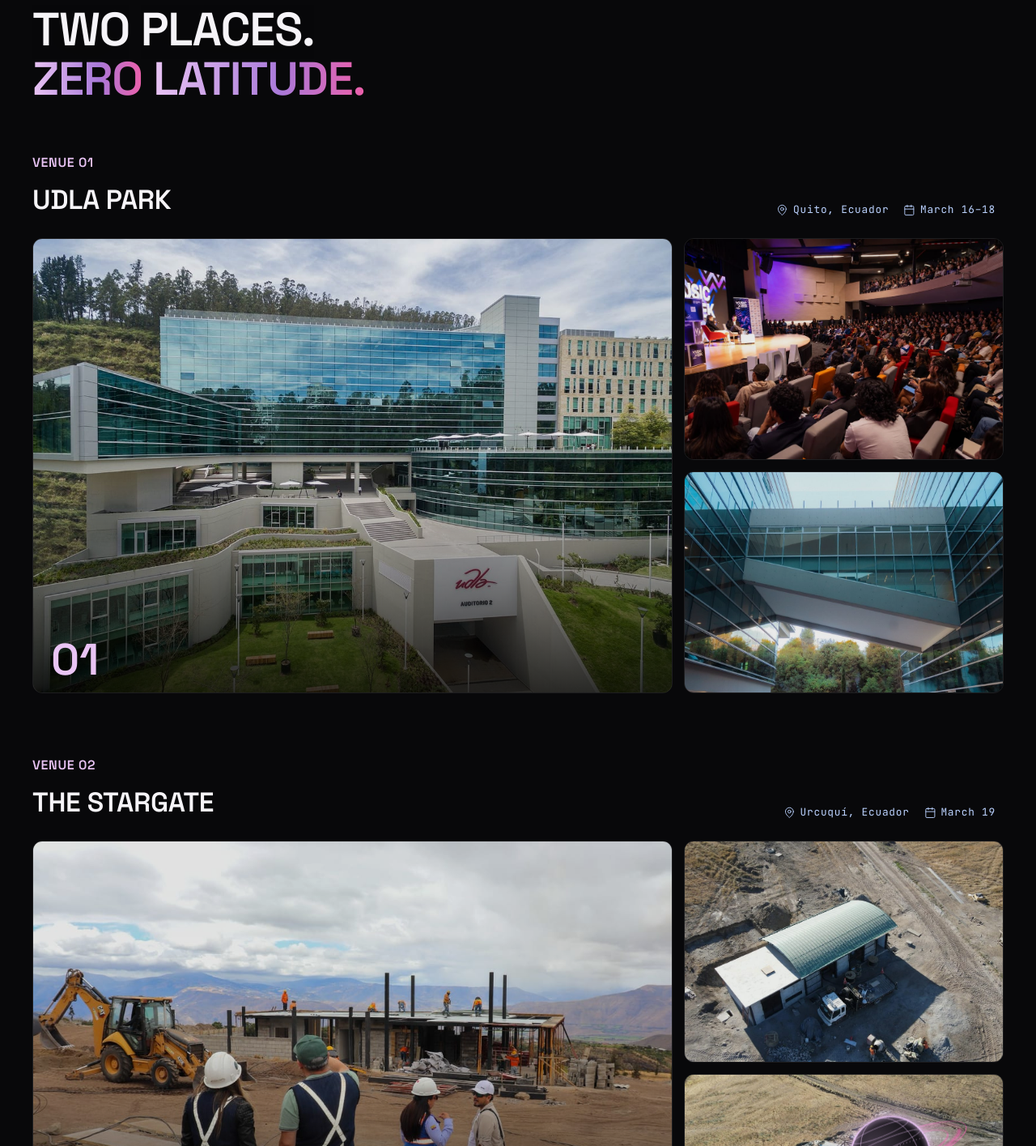
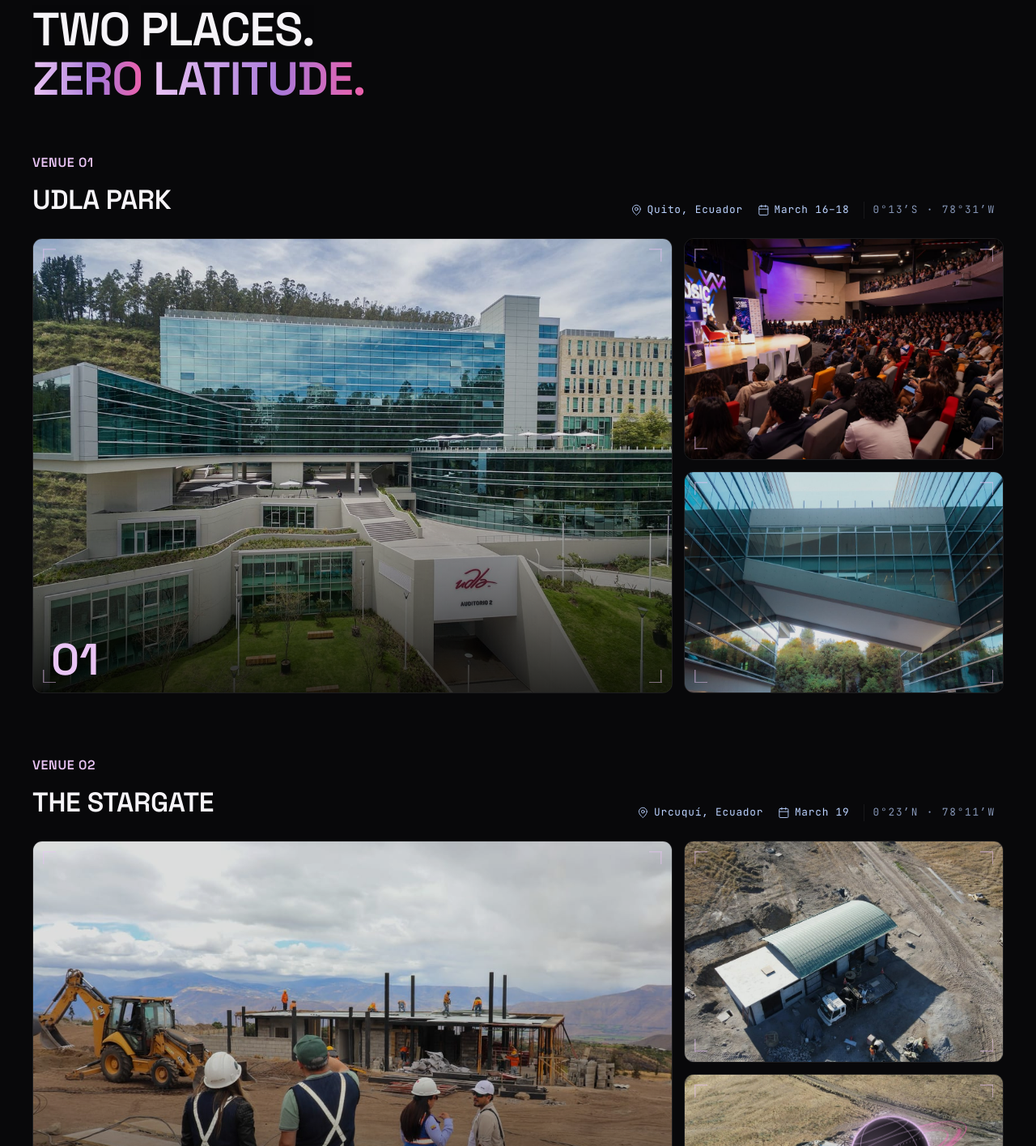
Before and after one commit to xzgdfzsgf/pageEquinox, a Laravel app: page / in a window 1280 px wide. Shown: the part 5085-6500 px from the top of the page at 81% size. Run offline with Laravel 12, Linux system fonts and the light colour scheme; style sheets or scripts are compiled from the project's sources.

Commit message:
Replace the venue photo hover with a light sweep, add HUD framing
The zoom-on-hover felt off. Swapped it for a diagonal light beam that
sweeps across each frame on hover — the same shine technique already
used on .btn--primary, just adapted to a photo. Also gave the photos a
more "space" feel to match the rest of the site:

- Thin corner brackets on each frame (CSS-only, layered backgrounds,
  no extra markup) — a viewfinder/HUD look, echoing the site's line-art
  language.
- A coordinate readout next to each venue's date/location meta, reusing
  the exact "0°13′S · 78°31′W" from the hero globe for UDLA Park/Quito,
  and the equivalent for Urcuquí.
- Toned the scale hover way down (1.09 → 1.035) since the shine now
  carries the interaction.

Co-Authored-By: Claude Sonnet 5 <noreply@anthropic.com>

```diff
--- a/resources/css/app.css
+++ b/resources/css/app.css
@@ -702,6 +702,7 @@ body::after {
     text-transform: uppercase; letter-spacing: -.01em;
 }
 .venue-group__head .exp__meta { margin: 0 0 4px; }
+.venue-coord { opacity: .7; padding-left: 10px; border-left: 1px solid var(--line); letter-spacing: .14em; }
 .venue-photos {
     display: grid; grid-template-columns: 2fr 1fr; grid-template-rows: repeat(2, 1fr);
     gap: 14px; aspect-ratio: 16 / 7.5;
@@ -711,7 +712,22 @@ body::after {
     border: 1px solid var(--line); box-shadow: 0 0 0 0 rgba(233, 196, 244, 0);
     transition: border-color .45s var(--ease), box-shadow .45s var(--ease);
 }
+.venue-frame::before {
+    /* HUD-style corner brackets, drawn with layered backgrounds so no extra markup is needed */
+    content: ''; position: absolute; z-index: 2; inset: 12px; pointer-events: none; opacity: .5;
+    transition: opacity .4s var(--ease);
+    background:
+        linear-gradient(var(--accent), var(--accent)) top left / 16px 1.5px no-repeat,
+        linear-gradient(var(--accent), var(--accent)) top left / 1.5px 16px no-repeat,
+        linear-gradient(var(--accent), var(--accent)) top right / 16px 1.5px no-repeat,
+        linear-gradient(var(--accent), var(--accent)) top right / 1.5px 16px no-repeat,
+        linear-gradient(var(--accent), var(--accent)) bottom left / 16px 1.5px no-repeat,
+        linear-gradient(var(--accent), var(--accent)) bottom left / 1.5px 16px no-repeat,
+        linear-gradient(var(--accent), var(--accent)) bottom right / 16px 1.5px no-repeat,
+        linear-gradient(var(--accent), var(--accent)) bottom right / 1.5px 16px no-repeat;
+}
 .venue-frame:hover { border-color: var(--accent); box-shadow: 0 0 0 1px var(--accent), 0 28px 54px -20px rgba(var(--shade-rgb), .8); }
+.venue-frame:hover::before { opacity: 1; }
 .venue-frame--hero { grid-row: span 2; }
 .venue-frame--hero::after {
     content: ''; position: absolute; inset: 0; z-index: 1; pointer-events: none;
@@ -722,15 +738,29 @@ body::after {
     font-family: var(--font-display); font-size: 3.4rem; font-weight: 600; line-height: 1; color: #E9C4F4;
 }
 .venue-photo {
-    display: block; width: 100%; height: 100%; object-fit: cover; filter: brightness(.92) saturate(1.03);
-    transition: transform .8s var(--ease), filter .5s var(--ease);
+    display: block; width: 100%; height: 100%; object-fit: cover; filter: brightness(.9) saturate(1.03);
+    transition: transform .9s var(--ease), filter .6s var(--ease);
 }
-.venue-frame:hover .venue-photo { transform: scale(1.09); filter: brightness(1.04) saturate(1.1); }
+.venue-frame:hover .venue-photo { transform: scale(1.035); filter: brightness(1.03) saturate(1.08); }
+/* The moving light: a soft diagonal beam that sweeps across the frame on hover, like .btn--primary's shine */
+.venue-frame__shine {
+    position: absolute; z-index: 1; top: -60%; left: -35%; width: 30%; height: 220%; pointer-events: none;
+    background: linear-gradient(100deg, transparent, rgba(255, 255, 255, .5), transparent);
+    transform: skewX(-20deg) translateX(-110%);
+    transition: transform 1.15s cubic-bezier(.2, .7, .2, 1);
+}
+.venue-frame:hover .venue-frame__shine { transform: skewX(-20deg) translateX(480%); }
 .venue__cta { display: flex; justify-content: center; margin-top: clamp(40px, 5vw, 60px); }
 @media (max-width: 760px) {
     .venue-photos { grid-template-columns: 1fr; grid-template-rows: none; aspect-ratio: auto; }
     .venue-frame { aspect-ratio: 4 / 3; }
     .venue-frame--hero { grid-row: auto; }
+}
+@media (hover: none) {
+    .venue-frame:hover { border-color: var(--line); box-shadow: none; }
+    .venue-frame:hover::before { opacity: .5; }
+    .venue-frame:hover .venue-photo { transform: none; filter: brightness(.9) saturate(1.03); }
+    .venue-frame:hover .venue-frame__shine { transform: skewX(-20deg) translateX(-110%); }
 }
 @media (hover: none) {
     .venue-frame:hover { border-color: var(--line); box-shadow: none; }
--- a/resources/views/landing.blade.php
+++ b/resources/views/landing.blade.php
@@ -372,18 +372,21 @@
                         <p class="exp__kicker">Venue 01</p>
                         <h3>UDLA Park</h3>
                     </div>
-                    <p class="exp__meta"><span><x-icon name="pin" /> Quito, Ecuador</span> <span><x-icon name="calendar" /> March 16–18</span></p>
+                    <p class="exp__meta"><span><x-icon name="pin" /> Quito, Ecuador</span> <span><x-icon name="calendar" /> March 16–18</span> <span class="venue-coord">0°13′S · 78°31′W</span></p>
                 </div>
                 <div class="venue-photos">
                     <div class="venue-frame venue-frame--hero">
                         <img class="venue-photo" src="{{ asset('img/venue-udla-1.jpg') }}" alt="UDLA Park campus in Quito, aerial view" loading="lazy">
                         <span class="venue-photos__num" aria-hidden="true">01</span>
+                        <span class="venue-frame__shine" aria-hidden="true"></span>
                     </div>
                     <div class="venue-frame">
                         <img class="venue-photo" src="{{ asset('img/venue-udla-2.jpg') }}" alt="Auditorium at UDLA Park during a conference" loading="lazy">
+                        <span class="venue-frame__shine" aria-hidden="true"></span>
                     </div>
                     <div class="venue-frame">
                         <img class="venue-photo" src="{{ asset('img/venue-udla-3.jpg') }}" alt="UDLA Park glass architecture" loading="lazy">
+                        <span class="venue-frame__shine" aria-hidden="true"></span>
                     </div>
                 </div>
             </div>
@@ -394,18 +397,21 @@
                         <p class="exp__kicker">Venue 02</p>
                         <h3>The Stargate</h3>
                     </div>
-                    <p class="exp__meta"><span><x-icon name="pin" /> Urcuquí, Ecuador</span> <span><x-icon name="calendar" /> March 19</span></p>
+                    <p class="exp__meta"><span><x-icon name="pin" /> Urcuquí, Ecuador</span> <span><x-icon name="calendar" /> March 19</span> <span class="venue-coord">0°23′N · 78°11′W</span></p>
                 </div>
                 <div class="venue-photos">
                     <div class="venue-frame venue-frame--hero">
                         <img class="venue-photo" src="{{ asset('img/venue-stargate-1.jpg') }}" alt="Astralintu team on site at the Stargate construction" loading="lazy">
                         <span class="venue-photos__num" aria-hidden="true">02</span>
+                        <span class="venue-frame__shine" aria-hidden="true"></span>
                     </div>
                     <div class="venue-frame">
                         <img class="venue-photo" src="{{ asset('img/venue-stargate-2.jpg') }}" alt="Stargate teleport structure under construction" loading="lazy">
+                        <span class="venue-frame__shine" aria-hidden="true"></span>
                     </div>
                     <div class="venue-frame">
                         <img class="venue-photo" src="{{ asset('img/venue-stargate-3.jpg') }}" alt="Stargate site foundation, aerial view" loading="lazy">
+                        <span class="venue-frame__shine" aria-hidden="true"></span>
                     </div>
                 </div>
             </div>
```
